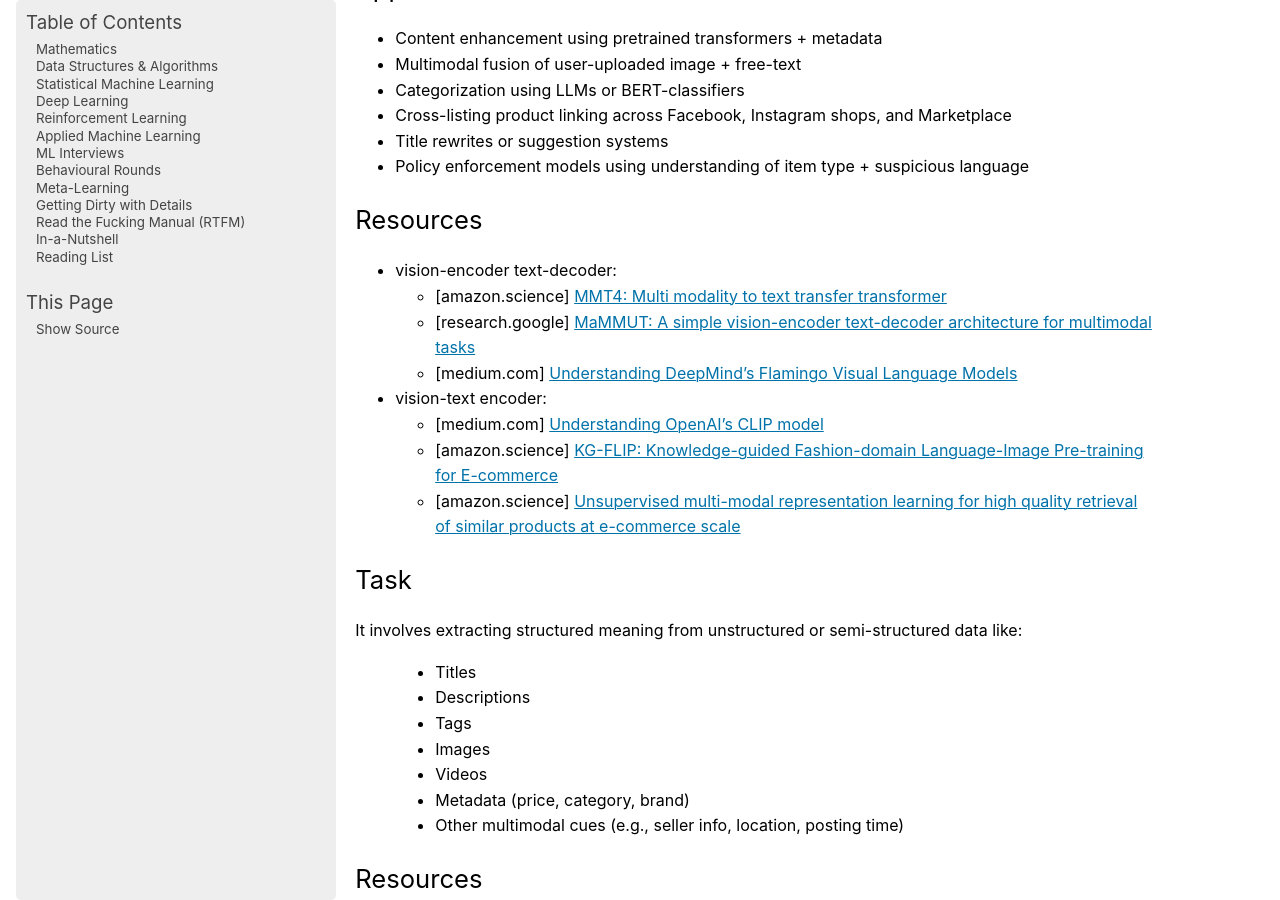
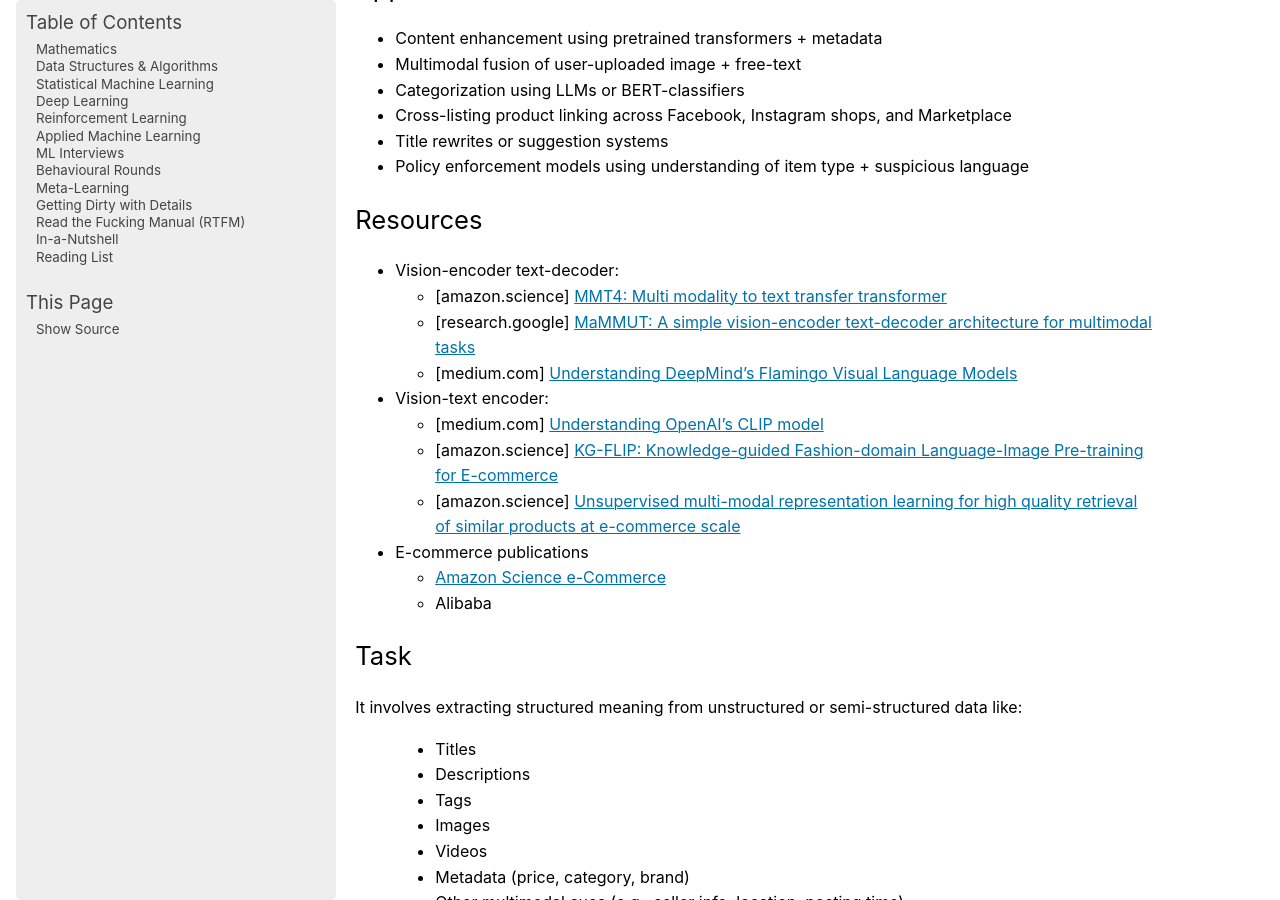
Before and after one commit to uselesstechjunks/leetcode, a Sphinx documentation site: the page built from docs/source/applied/methods/integrity/sdu.rst, in a window 1280 px wide and 900 px high, scrolled down 516 px. Built offline with Sphinx 7.4.7, drawn with Linux system fonts in a browser that asks for light colours; pages that are not in the unit, such as notebooks, are missing from menus.

Commit message:
Update sdu.rst

```diff
--- a/docs/source/applied/methods/integrity/sdu.rst
+++ b/docs/source/applied/methods/integrity/sdu.rst
@@ -19,16 +19,20 @@ Application
 **************************************************************************
 Resources
 **************************************************************************
-- vision-encoder text-decoder:
+- Vision-encoder text-decoder:
 
 	- [amazon.science] `MMT4: Multi modality to text transfer transformer <https://www.amazon.science/publications/mmt4-multi-modality-to-text-transfer-transformer>`_
 	- [research.google] `MaMMUT: A simple vision-encoder text-decoder architecture for multimodal tasks <https://research.google/blog/mammut-a-simple-vision-encoder-text-decoder-architecture-for-multimodal-tasks/>`_
 	- [medium.com] `Understanding DeepMind’s Flamingo Visual Language Models <https://medium.com/@paluchasz/understanding-flamingo-visual-language-models-bea5eeb05268>`_
-- vision-text encoder:
+- Vision-text encoder:
 
 	- [medium.com] `Understanding OpenAI’s CLIP model <https://medium.com/@paluchasz/understanding-openais-clip-model-6b52bade3fa3>`_
 	- [amazon.science] `KG-FLIP: Knowledge-guided Fashion-domain Language-Image Pre-training for E-commerce <https://assets.amazon.science/fb/63/9b81471c4b46bad6bd1cbcb591bc/kg-flip-knowledge-guided-fashion-domain-language-image-pre-training-for-e-commerce.pdf>`_
 	- [amazon.science] `Unsupervised multi-modal representation learning for high quality retrieval of similar products at e-commerce scale <https://www.amazon.science/publications/unsupervised-multi-modal-representation-learning-for-high-quality-retrieval-of-similar-products-at-e-commerce-scale>`_
+- E-commerce publications
+
+	- `Amazon Science e-Commerce <https://www.amazon.science/publications?q=&f1=0000017b-cb9b-d0be-affb-cbbf08e40000&s=0>`_
+	- Alibaba
 
 **************************************************************************
 Task
```
